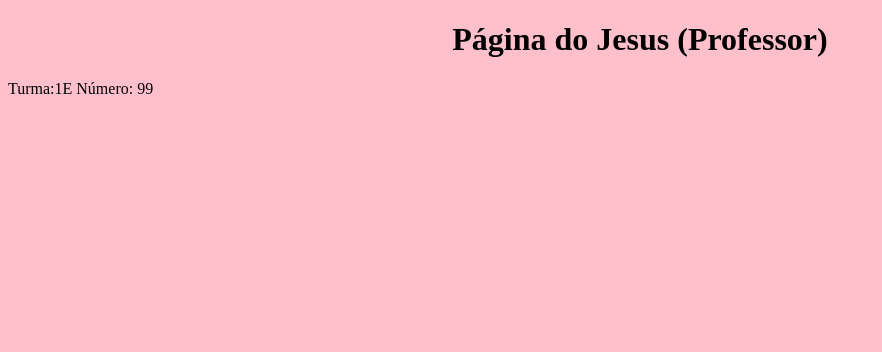
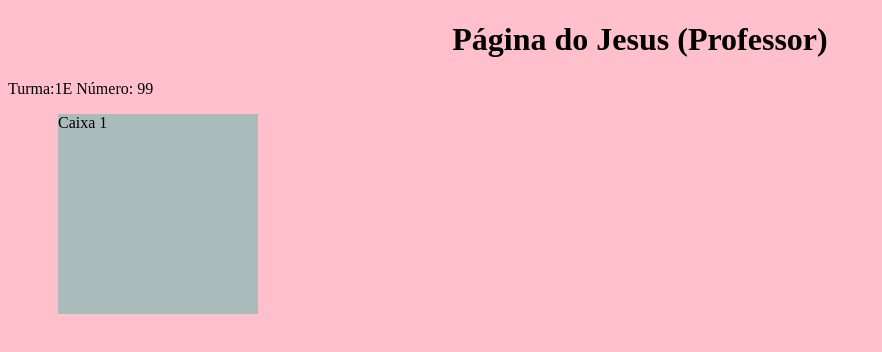
Before and after one commit to jesusmaringa/primeiroe_2t, a plain HTML site: page index.html in a window 1280 px wide. Shown: the whole page, without its empty margins (0-882 px from the left). Drawn offline with Linux system fonts and the light colour scheme.

Commit message:
Aula 28-07

```diff
--- a/estilo.css
+++ b/estilo.css
@@ -4,3 +4,15 @@ body {
 h1 {
   text-align: center;
 }
+/*
+   position: absolute;
+   position: fixed;
+   position: sticky;
+*/
+.caixa1 {
+   position: relative;
+   width: 200px;
+   height: 200px;
+   background: #AABBBB;
+   left: 50px;
+}
--- a/index.html
+++ b/index.html
@@ -8,5 +8,10 @@
   <body>
     <h1>Página do Jesus (Professor)</h1>
     <p>Turma:1E      Número: 99</p>
+
+    <div class="caixa1">
+      Caixa 1
+    </div>
+
   </body>
 </html>
```
